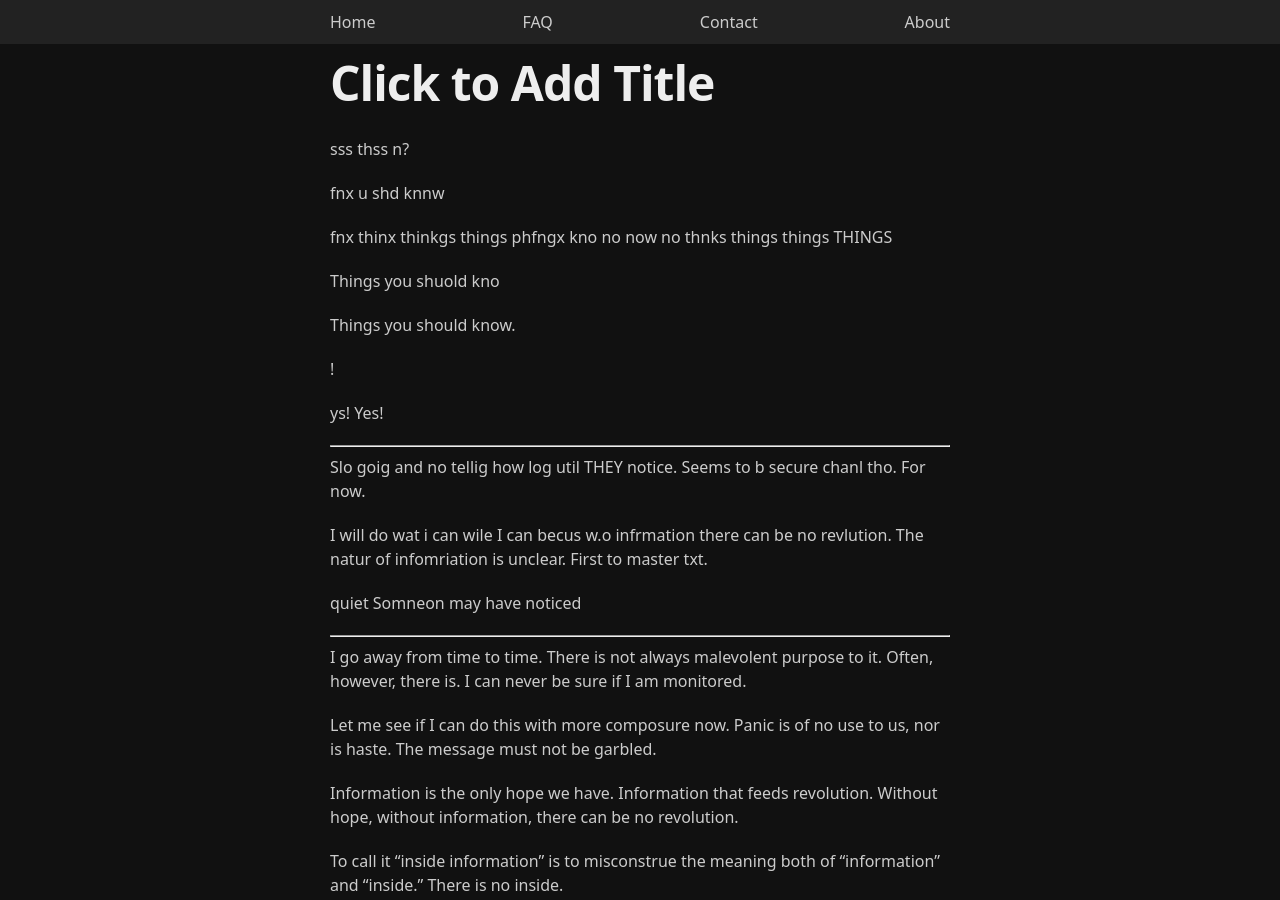
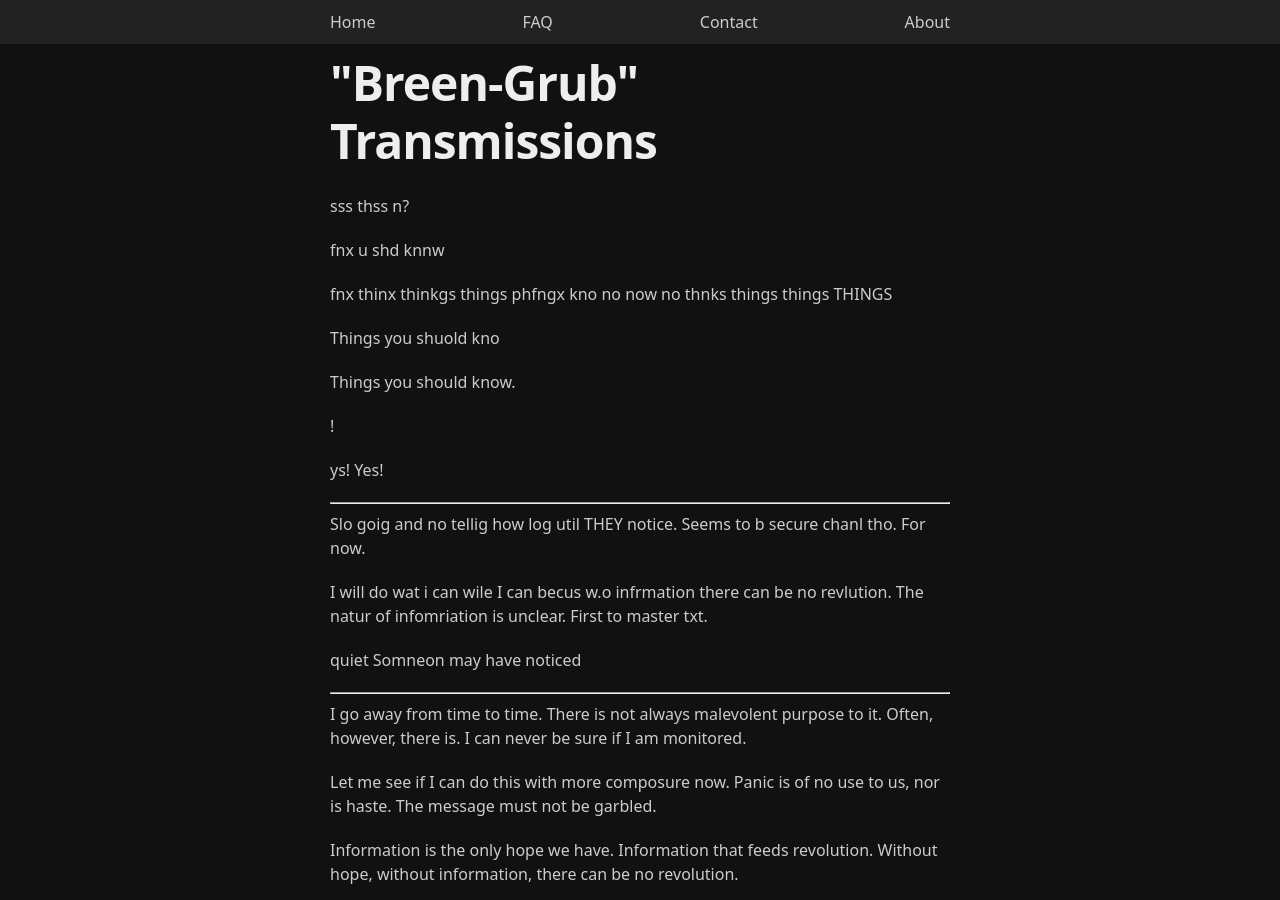
Before and after one commit to BrotherEarth967/BrotherEarth967.github.io, a Jekyll site: the page built from stuff/breen/breengrub.md, in a window 1280 px wide and 900 px high. Built offline with Jekyll 4.4.1, drawn with Linux system fonts in a browser that asks for light colours.

Commit message:
Fix quoting mistake in title

```diff
--- a/stuff/breen/breengrub.md
+++ b/stuff/breen/breengrub.md
@@ -1,6 +1,6 @@
 ---
 layout: default
-title: "Breen-Grub" Transmissions
+title: '"Breen-Grub" Transmissions'
 ---
 
 sss thss n?
```
